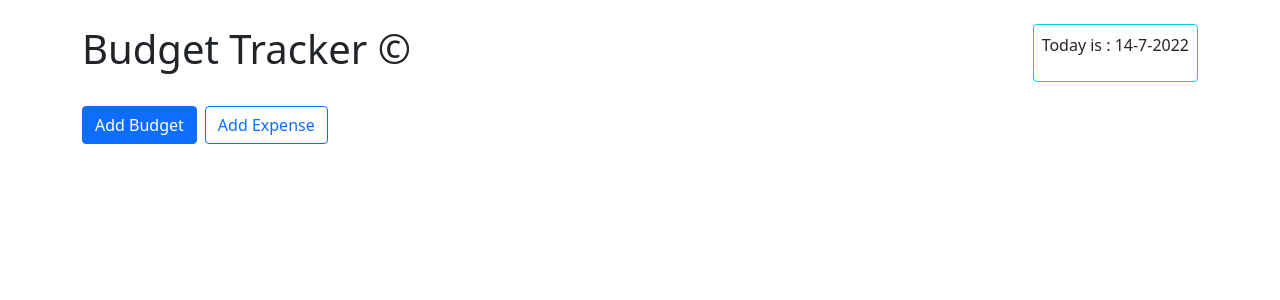
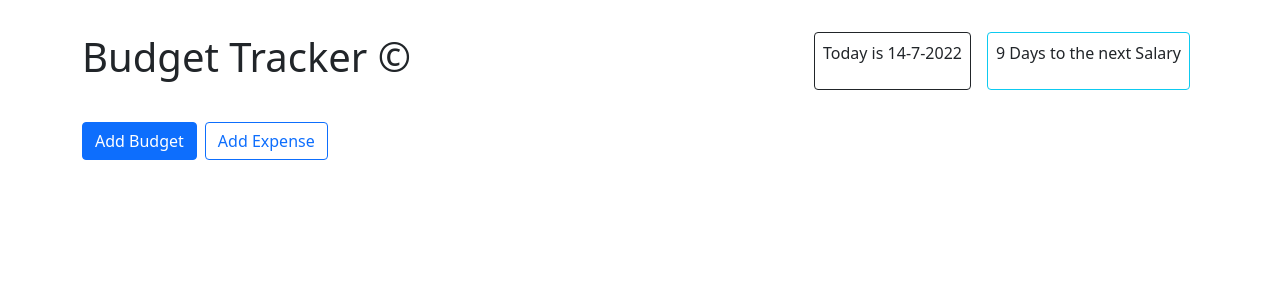
Before and after one commit to chris92vr/Budget-Tracker, a React (Create React App) app: page / in a window 1280 px wide. Shown: the top 300 px of the page. Built offline with nearby package versions, Linux system fonts and the light colour scheme.

Commit message:
Added days to the salary

```diff
--- a/src/components/CurrentDate.js
+++ b/src/components/CurrentDate.js
@@ -2,11 +2,13 @@ import React, { Component } from 'react'
 
 export class CurrentDate extends Component {
   state = {
-    date: ""
+    date: "",
+    dateToSalary: ""
   };
 
   componentDidMount() {
     this.getDate();
+    this.getDateToSalary();
   }
 
   getDate = () => {
@@ -17,12 +19,31 @@ export class CurrentDate extends Component {
     this.setState({ date });
   };
 
-  render(){
+  getDateToSalary = () => {
+    var today = new Date()
+    var dateToSalaryInDays,
+
+    dateToSalary = (today.getDate() - 23);
+
+    dateToSalaryInDays = dateToSalary * -1;
+    this.setState({ dateToSalaryInDays });
+
+  };
+
+    render(){
     return (
-      <div className="CurrentDate text-dark border border-info rounded p-2 ">
-        <p>Today is : {this.state.date}</p>
+      <>
+
+      <div className="CurrentDate text-dark border border-dark rounded p-2 m-2">
+        <p>Today is   {this.state.date} </p>
+        </div>
+        <div className="m-2 CurrentDate text-dark border border-info rounded p-2 ">
+        <p> {this.state.dateToSalaryInDays} Days to the next Salary</p>
       </div>
+
+      </>
     );
+
   }
 }
 
```
